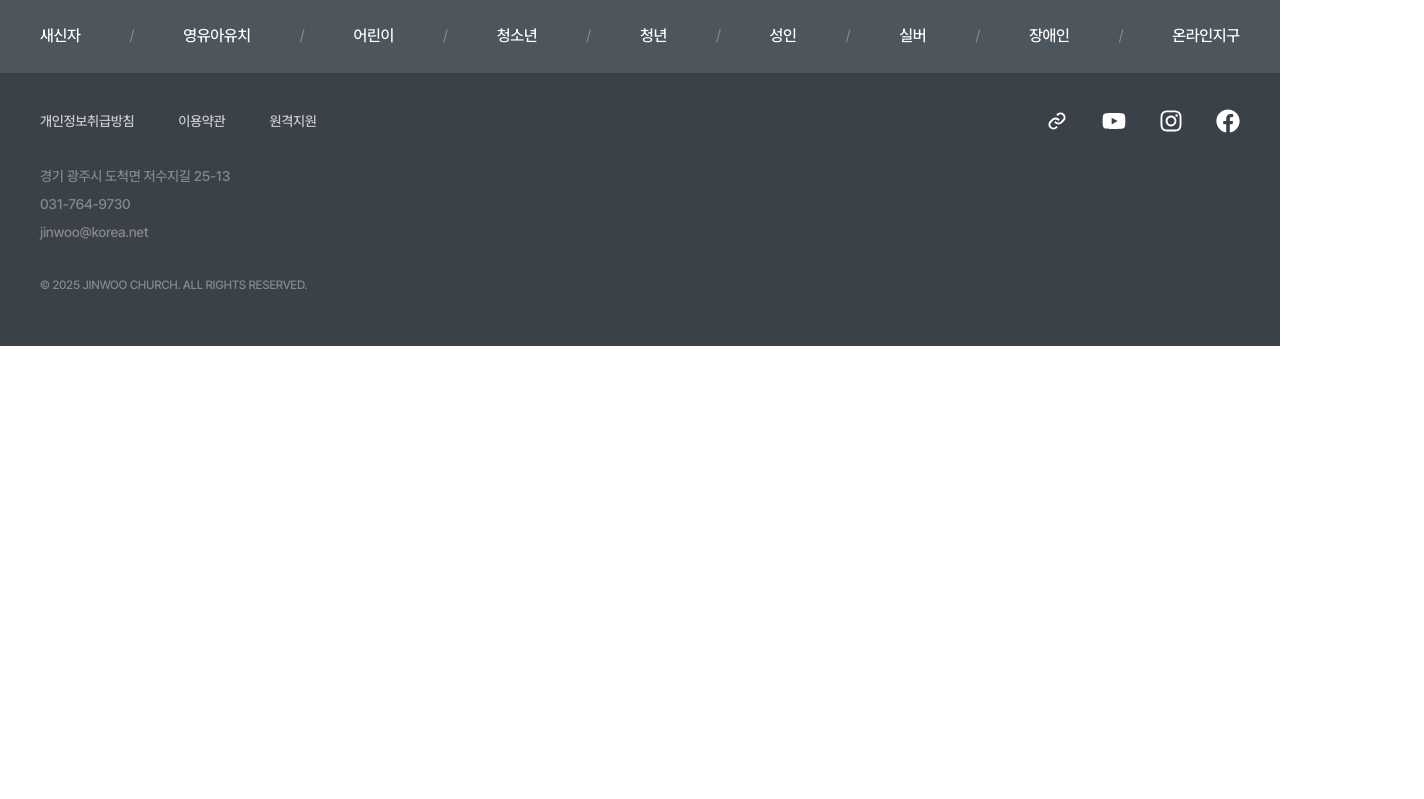
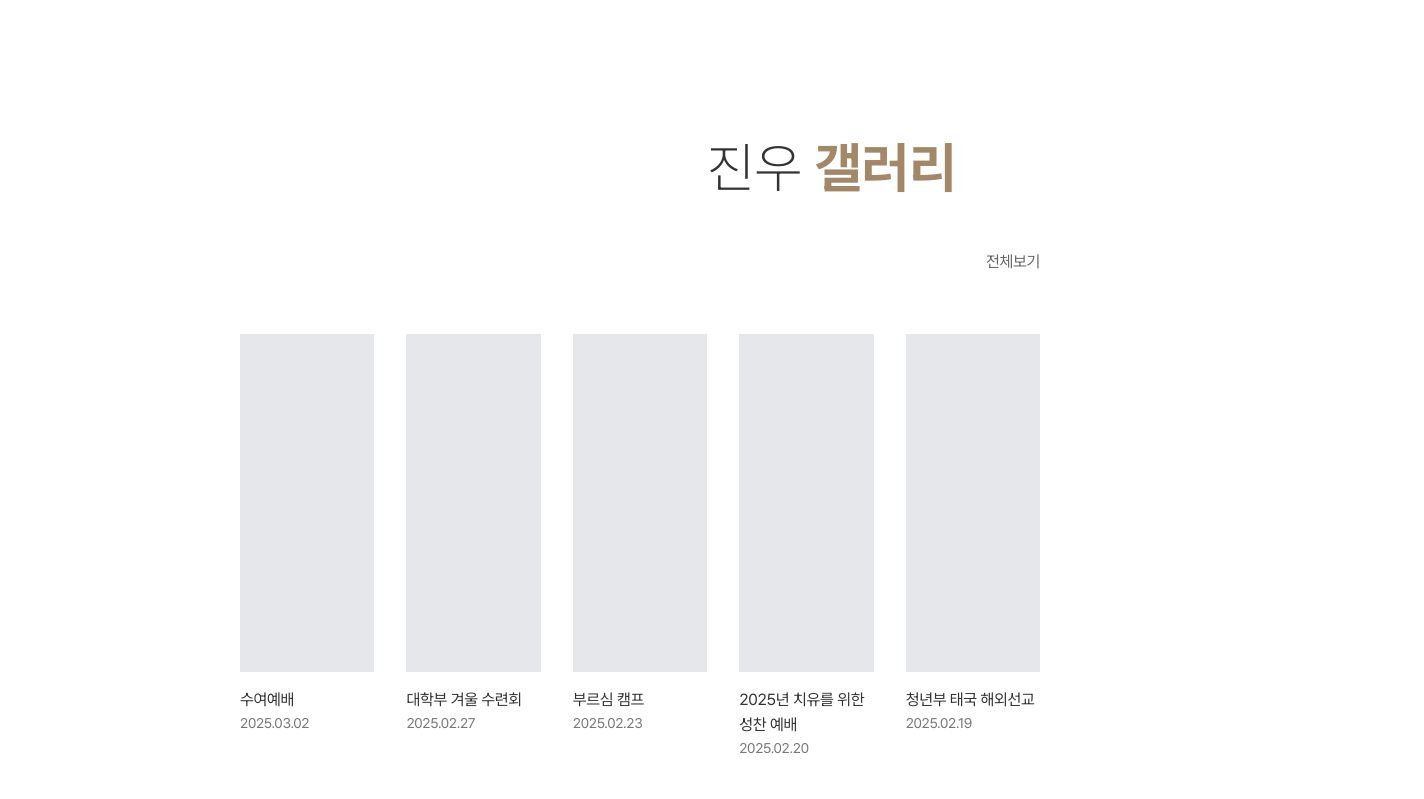
Before and after one commit to gdkds12/jinwoo-web, a Next.js app: page / in a window 1280 px wide. Shown: the part 961-1760 px from the top of the page, 1424 px wide, since content can reach past the window. Before the commit the page ends 1307 px from the top, so only its background shows below. Built offline with nearby package versions, Linux system fonts and the light colour scheme.

Commit message:
Added GallerySection

```diff
--- /dev/null
+++ b/app/components/GallerySection.tsx
@@ -0,0 +1,82 @@
+// app/components/GallerySection.tsx
+import React from "react";
+// import { IoArrowForward } from "react-icons/io5"; // 아이콘 필요하면 주석 해제
+
+interface GalleryItemProps {
+  title: string;
+  date: string;
+}
+
+const GalleryItem: React.FC<GalleryItemProps> = ({ title, date }) => {
+  return (
+    <div className="flex flex-col w-[264px] items-start justify-center pt-0 pb-[5px] px-0 relative self-stretch">
+      <div className="flex flex-col h-[404.52px] items-start relative self-stretch w-full">
+        <div className="flex flex-col self-stretch w-full items-start relative flex-[0_0_auto]">
+          {/* 이미지 대신 빈 박스 */}
+          <div className="relative self-stretch w-full h-[338.52px] bg-gray-200"></div>
+
+          <div className="flex flex-col items-start pt-4 pb-0 px-0 relative self-stretch w-full flex-[0_0_auto]">
+            <div className="self-stretch text-[#333333] text-base leading-[25px] relative mt-[-1.00px] tracking-[-0.32px]">
+              {title}
+            </div>
+          </div>
+
+          <div className="flex flex-col items-start relative self-stretch w-full flex-[0_0_auto]">
+            <div className="relative self-stretch mt-[-1.00px] text-[#777777] text-sm tracking-[-0.32px] leading-[25px]">
+              {date}
+            </div>
+          </div>
+        </div>
+      </div>
+    </div>
+  );
+};
+
+
+const GallerySection = () => {  // export 제거.
+  return (
+    <div className="flex flex-col w-full items-center py-[130px] px-4 md:px-10 lg:px-60 relative">
+      {/* px-4는 모바일, md:px-10은 태블릿, lg:px-60은 데스크탑 뷰 */}
+      <div className="relative max-w-[1440px] w-full">
+        <div className="flex flex-col w-full items-center px-[591.81px] py-0">
+          {/* px를 제거하고 max-w-full을 추가하여 화면 너비에 맞게 조정 */}
+          <p className="w-fit text-transparent text-[40px] md:text-[55px] text-center leading-[60px] md:leading-[82.5px] whitespace-nowrap relative mt-[-1.00px] tracking-[-0.32px]">
+          {/*  text-[40px]는 모바일 뷰에서 텍스트 크기, md:text-[55px]는 태블릿 뷰 이상에서 텍스트 크기 */}
+            <span className="font-extralight text-[#333333] tracking-[-0.18px]">
+              진우{" "}
+            </span>
+            <span className="font-bold text-[#a28869] tracking-[-0.18px]">
+              갤러리
+            </span>
+          </p>
+        </div>
+
+        {/* 전체보기 버튼 */}
+        <div className="flex flex-col w-full items-end mt-8 md:mt-10"> {/* mt-8은 모바일 뷰에서 상단 여백, md:mt-10은 태블릿 뷰 이상에서 상단 여백 */}
+          <div className="inline-flex justify-end items-center relative">
+            {/* 아이콘 사용 시 주석 해제 */}
+            {/* <IoArrowForward className="text-[#666666] text-xl" /> */}
+
+            <div className="text-[#666666] text-sm md:text-base text-right leading-[25px] whitespace-nowrap relative mt-[-1.00px] tracking-[-0.32px]">
+            {/* text-sm은 모바일 뷰에서 텍스트 크기, md:text-base는 태블릿 뷰 이상에서 텍스트 크기 */}
+              전체보기
+            </div>
+          </div>
+        </div>
+
+        {/* 갤러리 아이템들 */}
+        <div className="flex flex-col md:flex-row w-full items-start justify-between mt-[40px] md:mt-[50px] lg:mt-[60px] gap-4 md:gap-6 lg:gap-8">
+           {/* mt-[40px]는 모바일 뷰에서 상단 여백, md:mt-[50px]는 태블릿 뷰에서, lg:mt-[60px]는 데스크탑 뷰에서 상단 여백 */}
+          {/* gap-4는 모바일 뷰에서 아이템 간 간격, md:gap-6은 태블릿 뷰에서, lg:gap-8은 데스크탑 뷰에서 간격 */}
+          <GalleryItem title="수여예배" date="2025.03.02" />
+          <GalleryItem title="대학부 겨울 수련회" date="2025.02.27" />
+          <GalleryItem title="부르심 캠프" date="2025.02.23" />
+          <GalleryItem title="2025년 치유를 위한 성찬 예배" date="2025.02.20" />
+          <GalleryItem title="청년부 태국 해외선교" date="2025.02.19" />
+        </div>
+      </div>
+    </div>
+  );
+};
+
+export default GallerySection; // default로 export
--- a/app/page.tsx
+++ b/app/page.tsx
@@ -2,12 +2,14 @@
 import { Header } from "./components/Header";
 import { Section } from "./components/Section";
 import { Footer } from "./components/Footer";
+import GallerySection from "./components/GallerySection";
 
 export default function Home() {
   return (
     <>
       <Header />
       <Section />
+      <GallerySection />
       <Footer />
     </>
   );
```
